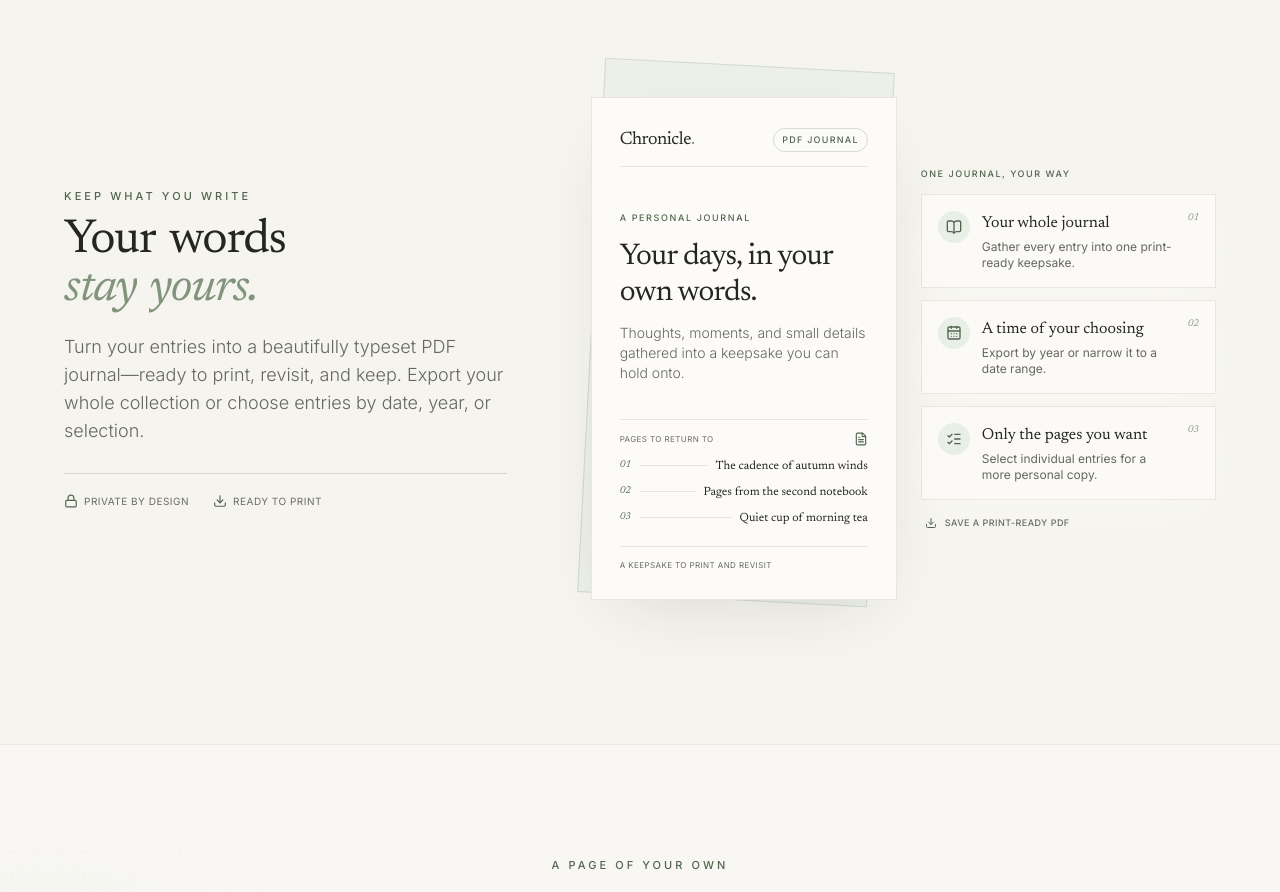
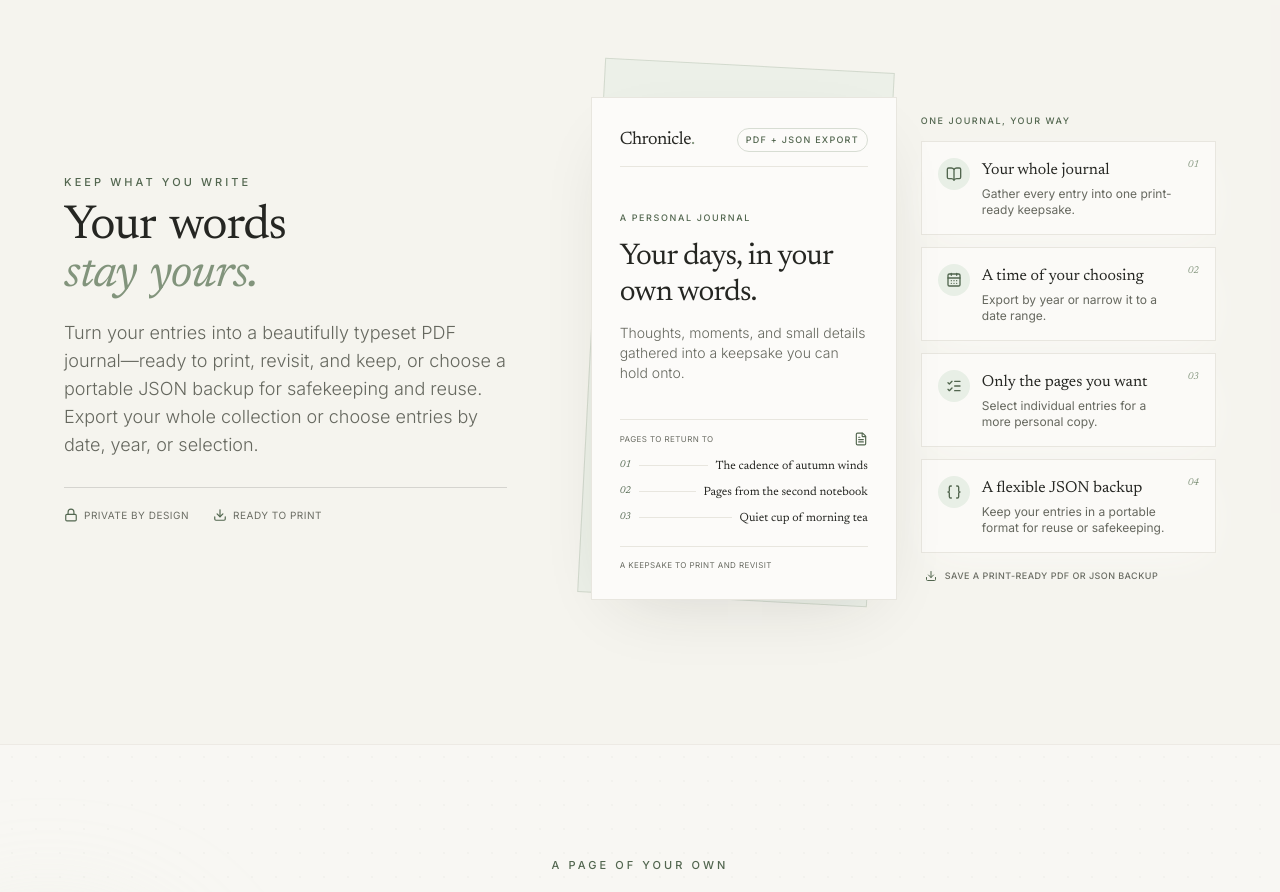
Before and after one commit to Shivang0402/Chronicle, a React (Vite) app in the folder frontend/: page / in a window 1280 px wide. Shown: the part 4060-4952 px from the top of the page. Built offline with nearby package versions, Linux system fonts and the light colour scheme; no server answers.

Commit message:
Mentioned json export in the landing page

```diff
--- a/frontend/src/components/landing/Preservation.jsx
+++ b/frontend/src/components/landing/Preservation.jsx
@@ -1,4 +1,4 @@
-import { BookOpen, CalendarDays, Download, FileText, ListChecks, Lock } from "lucide-react";
+import { BookOpen, Braces, CalendarDays, Download, FileText, ListChecks, Lock } from "lucide-react";
 import AnimatedText from "../ui/AnimatedText";
 import Reveal, { RevealImage } from "../ui/Reveal";
 
@@ -17,6 +17,11 @@ const pdfBenefits = [
     title: "Only the pages you want",
     description: "Select individual entries for a more personal copy.",
     icon: ListChecks,
+  },
+  {
+    title: "A flexible JSON backup",
+    description: "Keep your entries in a portable format for reuse or safekeeping.",
+    icon: Braces,
   },
 ];
 
@@ -43,7 +48,8 @@ export default function Preservation() {
           <Reveal variant="right" delay={0.22} y={16} blur={false}>
             <p className="mt-5 max-w-md text-base font-light leading-relaxed text-charcoal-muted sm:text-lg">
               Turn your entries into a beautifully typeset PDF journal—ready to
-              print, revisit, and keep. Export your whole collection or choose
+              print, revisit, and keep, or choose a portable JSON backup for
+              safekeeping and reuse. Export your whole collection or choose
               entries by date, year, or selection.
             </p>
           </Reveal>
@@ -79,7 +85,7 @@ export default function Preservation() {
                   Chronicle<span className="text-sage">.</span>
                 </span>
                 <span className="rounded-full border border-sage/30 px-2 py-1 text-[8px] font-medium uppercase tracking-[0.14em] text-sage-deep sm:text-[9px]">
-                  PDF journal
+                  PDF + JSON export
                 </span>
               </header>
 
@@ -136,7 +142,7 @@ export default function Preservation() {
               ))}
               <span className="inline-flex items-center gap-2 pl-1 pt-1 text-[9px] font-medium uppercase tracking-wider text-muted-gray">
                 <Download className="h-3 w-3 text-sage-deep" />
-                Save a print-ready PDF
+                Save a print-ready PDF or JSON backup
               </span>
             </div>
           </div>
```
